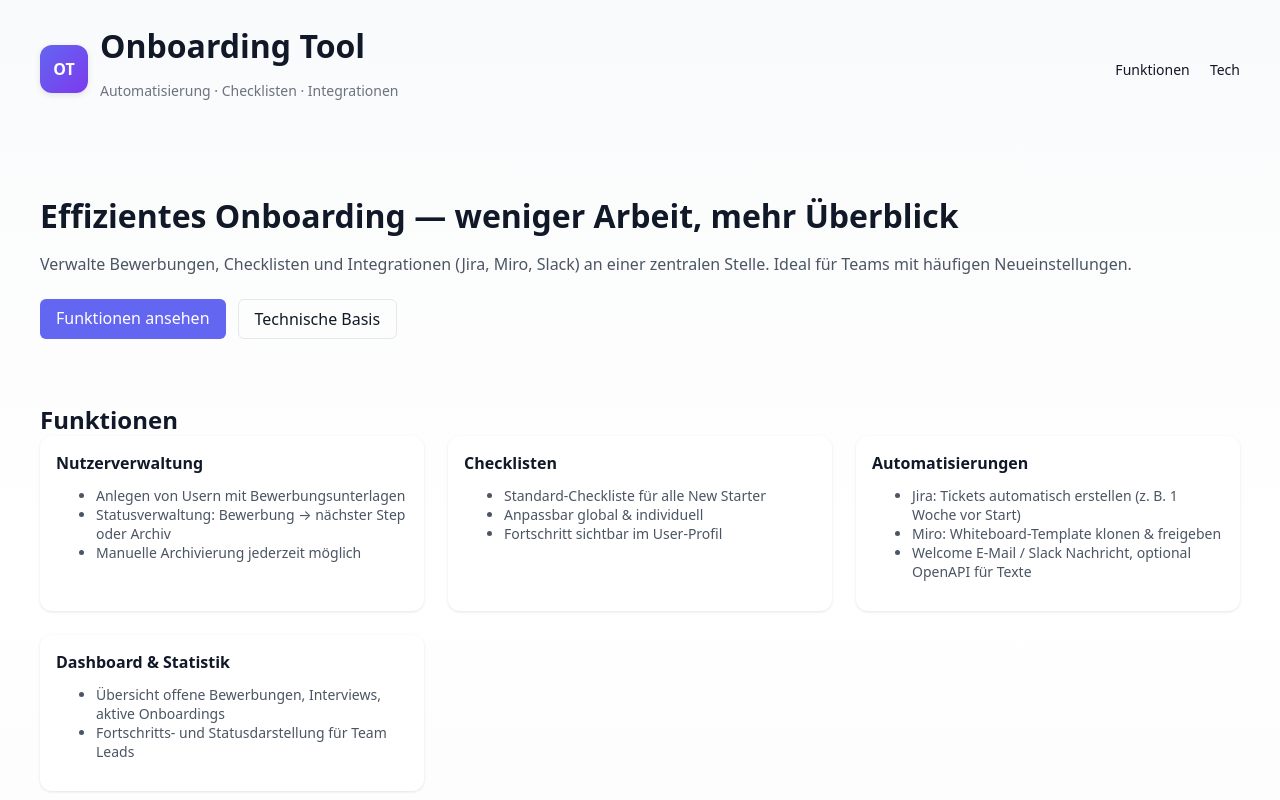
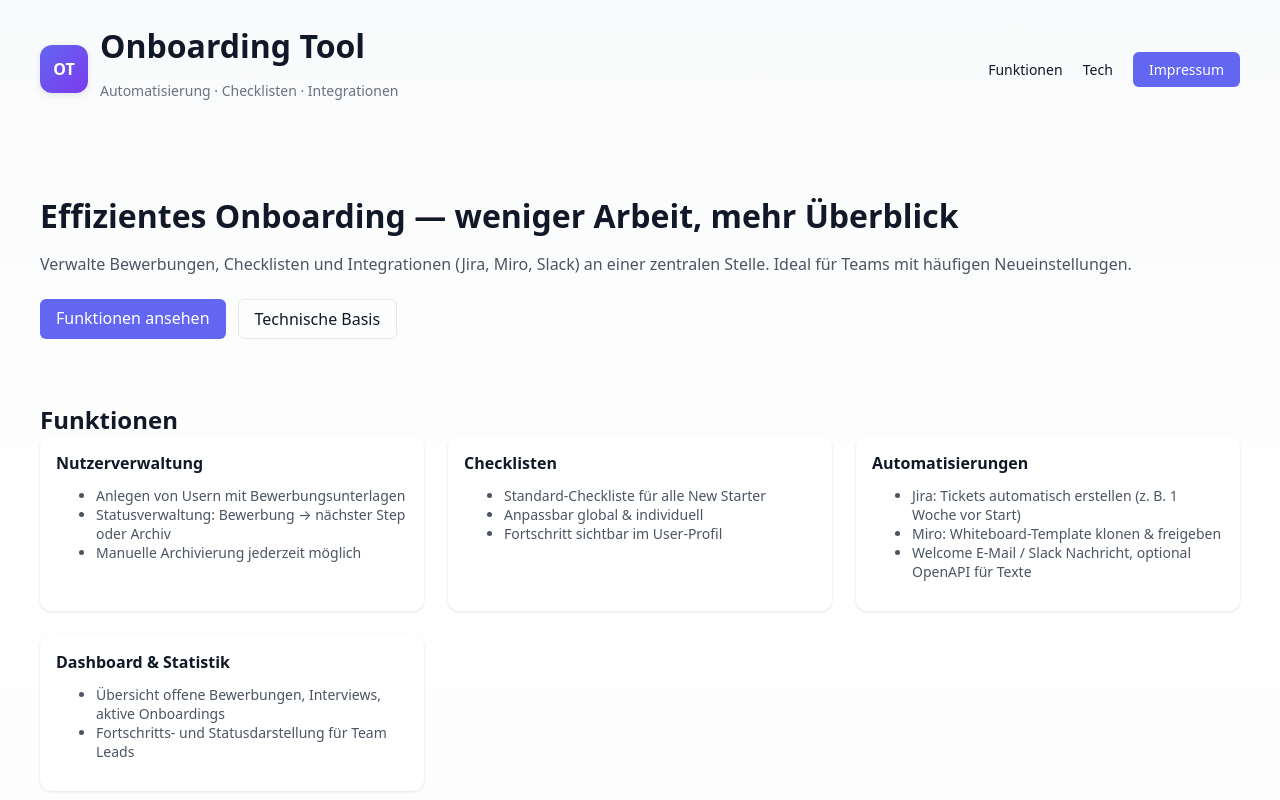
Before and after one commit to KitKatHTL/OnboardingTool---Dynatrace, a plain HTML site: page index.html in a window 1280 px wide. Shown: the top 800 px of the page. Drawn offline with Linux system fonts and the light colour scheme.

Commit message:
Add Impressum link to navigation

```diff
--- a/index.html
+++ b/index.html
@@ -108,6 +108,7 @@
     <nav>
       <a href="#features">Funktionen</a>
       <a href="#tech">Tech</a>
+      <a href="/impressum.html" class="btn-primary">Impressum</a>
     </nav>
   </header>
 
```
